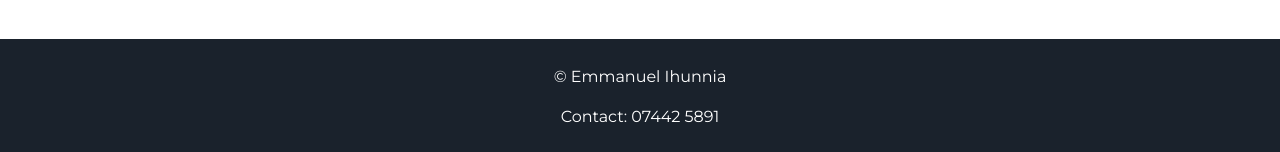
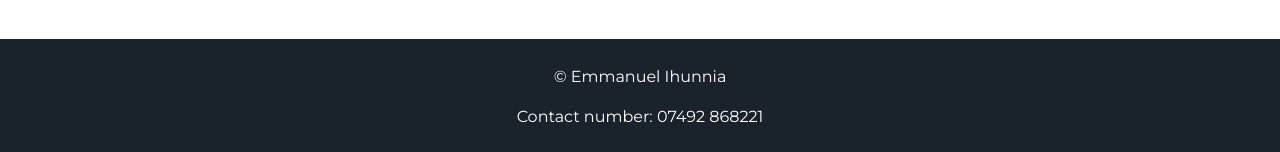
Before and after one commit to eihunnia/Project-Portfolio, a Jekyll site: the page built from index.html, in a window 1280 px wide and 900 px high, scrolled down 2306 px. Shown: the part 745-897 px from the top of the window. Built offline with Jekyll 4.4.1, drawn with Linux system fonts in a browser that asks for light colours.

Commit message:
Update footer.html - Added contact

```diff
--- a/_includes/footer.html
+++ b/_includes/footer.html
@@ -1,6 +1,6 @@
 <footer class="footer">
     <p>&copy; {{site.username}}</p>
-    <p> Contact: 07442 5891</p>
+    <p> Contact number: 07492 868221</p>
 </footer>
 <script src="//cdn.jsdelivr.net/particles.js/2.0.0/particles.min.js"></script>
 <script src="{{ "/assets/js/sweet-scroll.min.js" | prepend: site.baseurl }}"></script>
```
